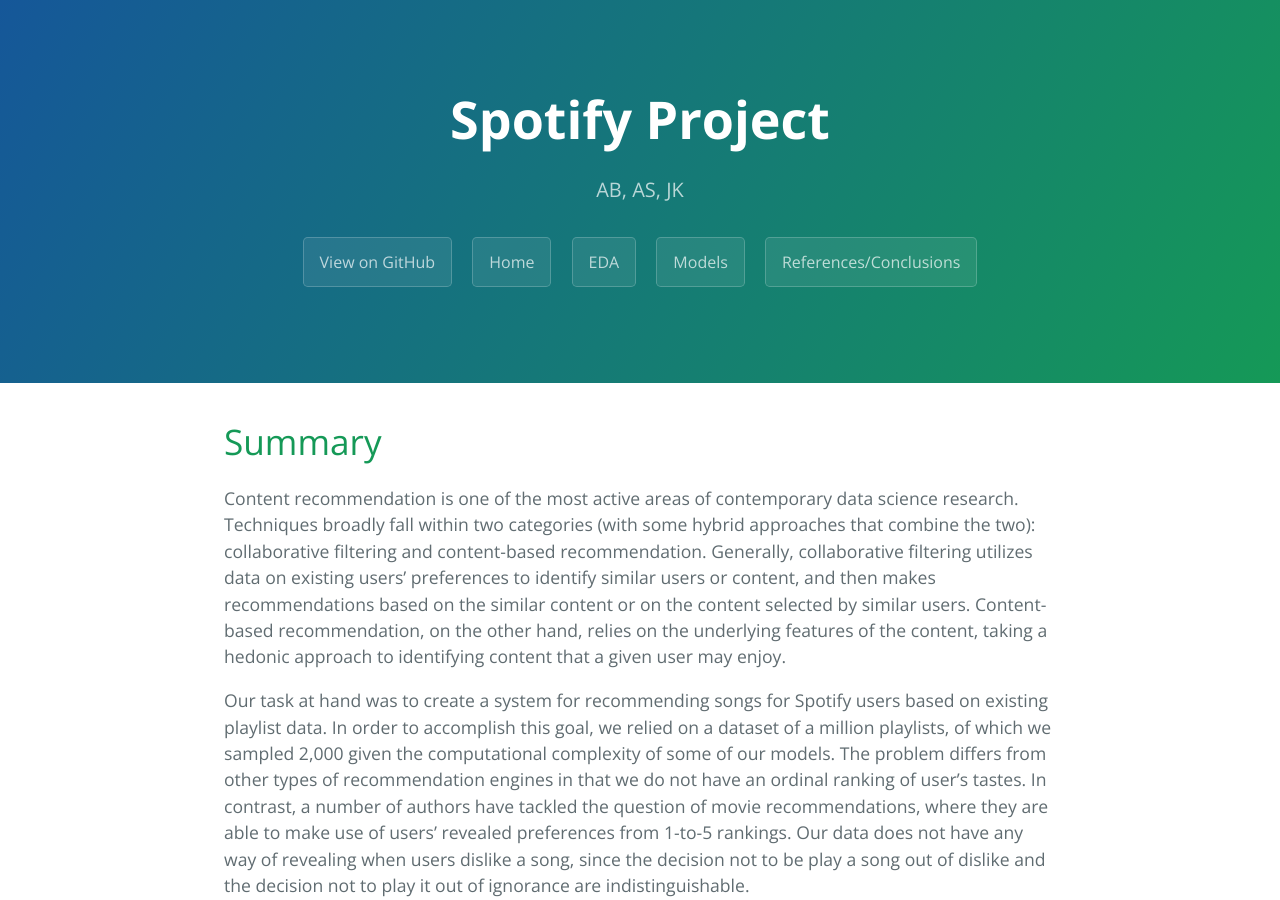
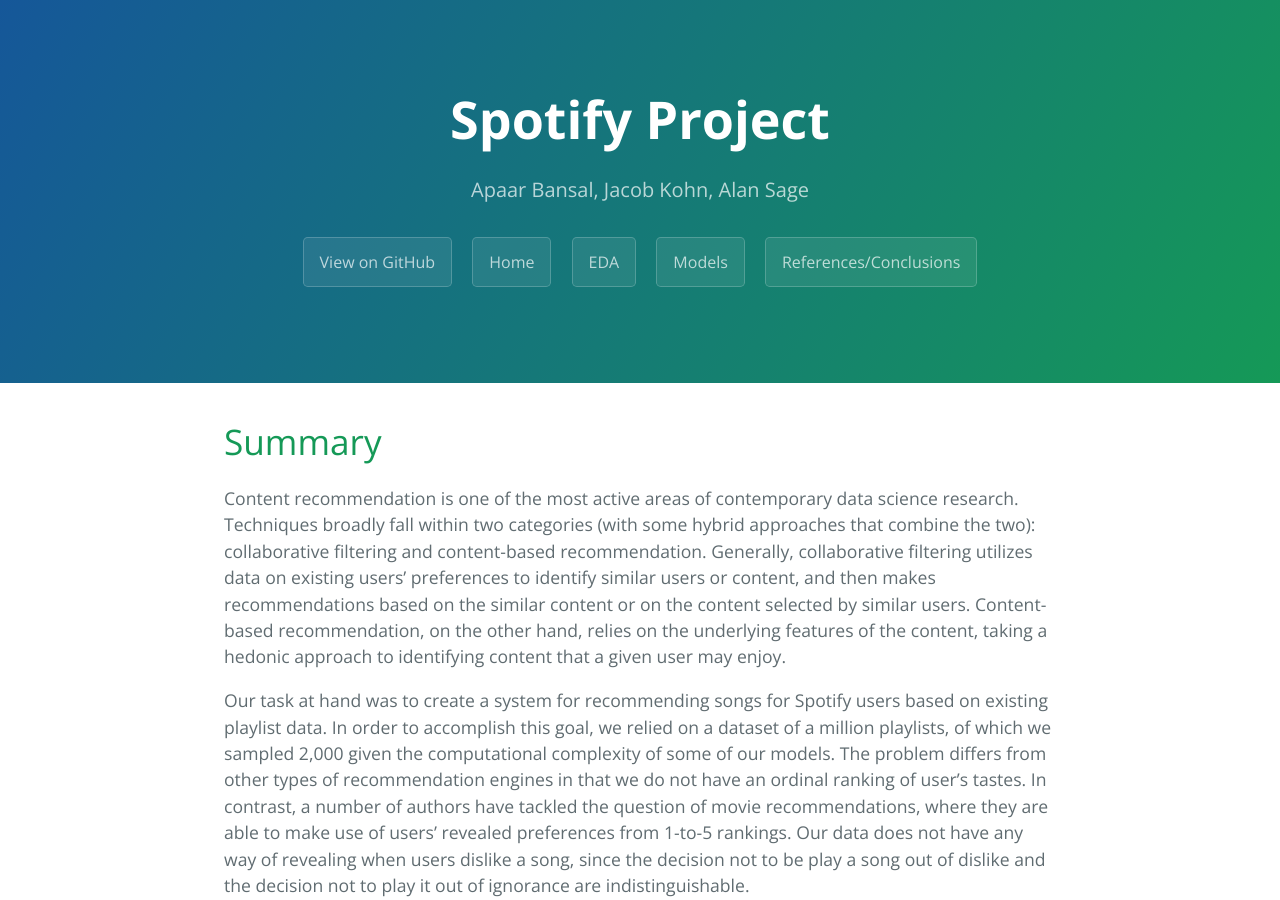
Before and after one commit to jk979/Spotify, a Jekyll site: the page built from index.md, in a window 1280 px wide and 900 px high. Built offline with Jekyll 4.4.1, drawn with Linux system fonts in a browser that asks for light colours; our own code applies the rules of GitHub Pages for plain Markdown files.

Commit message:
config edit2

```diff
--- a/_config.yml
+++ b/_config.yml
@@ -1,5 +1,5 @@
 title: Spotify Project
-description: AB, AS, JK
+description: Apaar Bansal, Jacob Kohn, Alan Sage
 show_downloads: true
 google_analytics:
 theme: jekyll-theme-cayman
```
